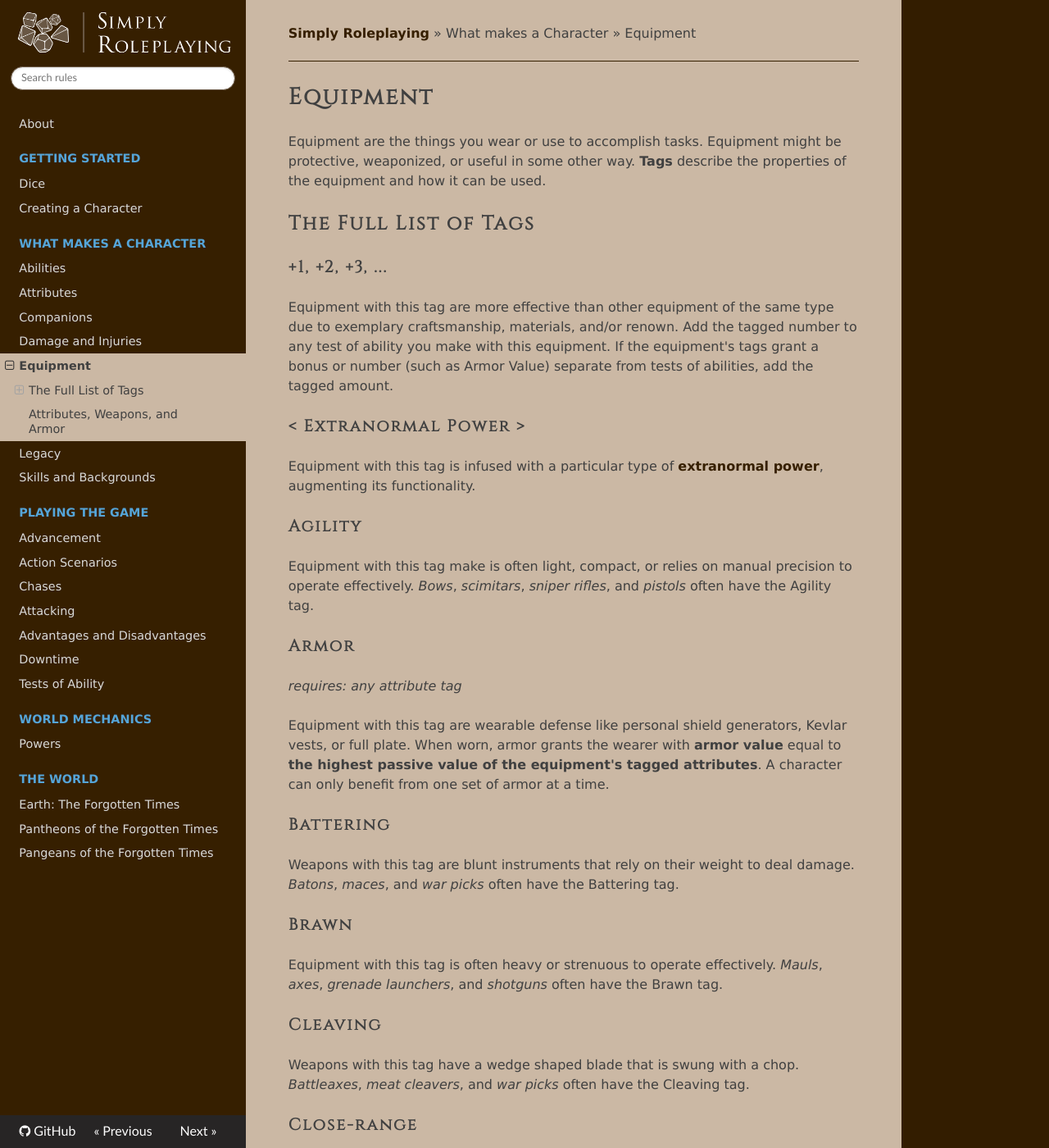
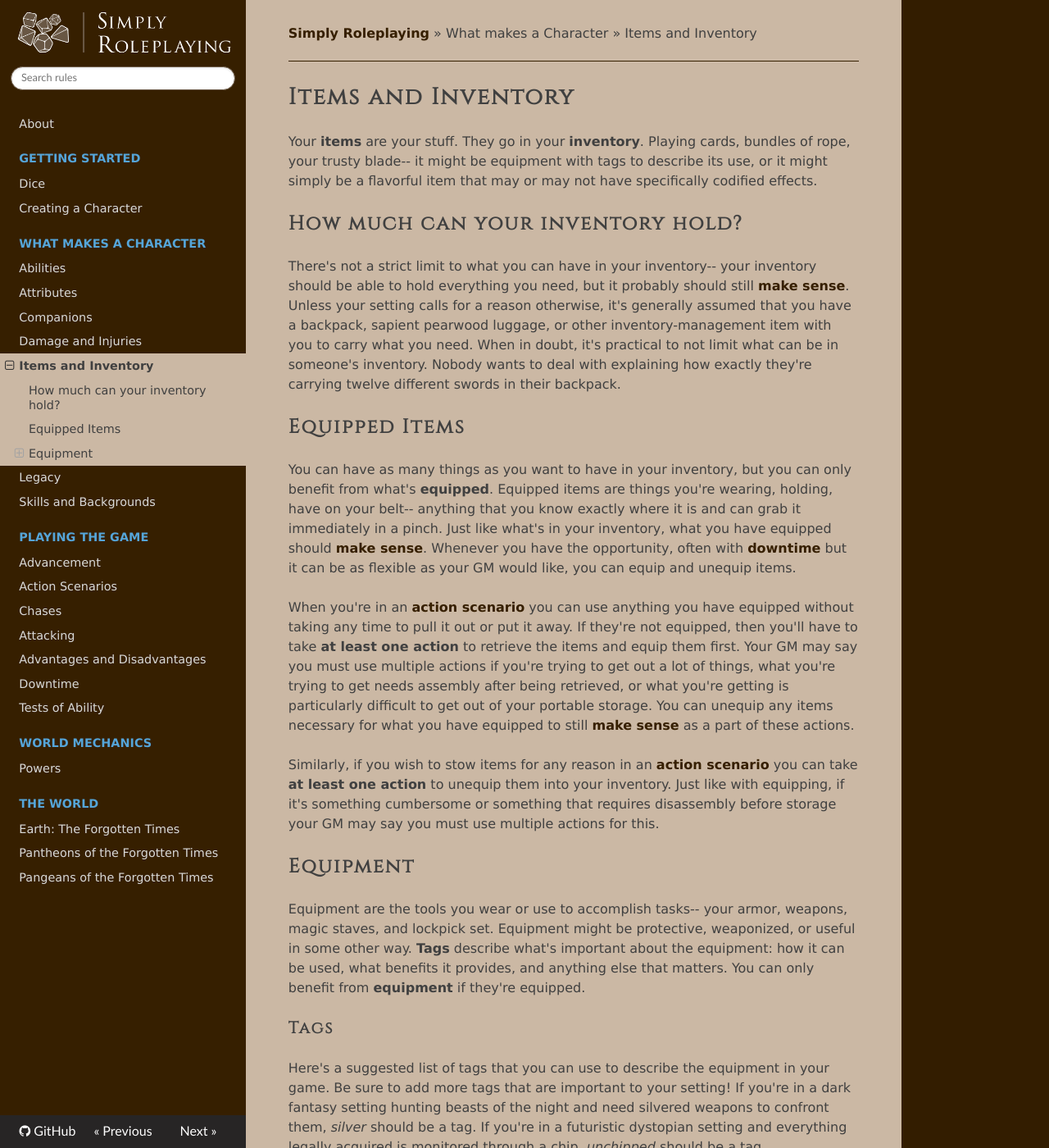
Before and after one commit to TheFifthRider/simply-roleplaying-webapp, an MkDocs documentation site: the page built from docs/character/equipment.md, in a window 1280 px wide and 1400 px high. Shown: the whole window at 82% size. Built offline with MkDocs 1.6.1, drawn with Linux system fonts in a browser that asks for light colours; nearby versions of some CDN libraries; some of the changed text lies outside the part shown.

Commit message:
feat: Adding inventory management to the system

```diff
--- a/docs/character/equipment.md
+++ b/docs/character/equipment.md
@@ -1,118 +1,135 @@
-# Equipment
-
-Equipment are the things you wear or use to accomplish tasks. Equipment might be protective, weaponized, or useful in some other way. **Tags** describe the properties of the equipment and how it can be used.
 
 
+# Items and Inventory
 
-## The Full List of Tags
+Your **items** are your stuff. They go in your **inventory**. Playing cards, bundles of rope, your trusty blade-- it might be equipment with tags to describe its use, or it might simply be a flavorful item that may or may not have specifically codified effects.
 
-### +1, +2, +3, ...
+## How much can your inventory hold?
+
+There's not a strict limit to what you can have in your inventory-- your inventory should be able to hold everything you need, but it probably should still [make sense](../getting_started/dice.md#narrative-truth). Unless your setting calls for a reason otherwise, it's generally assumed that you have a backpack, sapient pearwood luggage, or other inventory-management item with you to carry what you need. When in doubt, it's practical to not limit what can be in someone's inventory. Nobody wants to deal with explaining how exactly they're carrying twelve different swords in their backpack.
+
+## Equipped Items
+
+You can have as many things as you want to have in your inventory, but you can only benefit from what's **equipped**. Equipped items are things you're wearing, holding, have on your belt-- anything that you know exactly where it is and can grab it immediately in a pinch. Just like what's in your inventory, what you have equipped should [make sense](../getting_started/dice.md#narrative-truth). Whenever you have the opportunity, often with [downtime](../gameplay/downtime.md) but it can be as flexible as your GM would like, you can equip and unequip items.
+
+When you're in an [action scenario](../gameplay/action.md) you can use anything you have equipped without taking any time to pull it out or put it away. If they're not equipped, then you'll have to take **at least one action** to retrieve the items and equip them first. Your GM may say you must use multiple actions if you're trying to get out a lot of things, what you're trying to get needs assembly after being retrieved, or what you're getting is particularly difficult to get out of your portable storage. You can unequip any items necessary for what you have equipped to still [make sense](../getting_started/dice.md#narrative-truth) as a part of these actions.
+
+Similarly, if you wish to stow items for any reason in an [action scenario](../gameplay/action.md) you can take **at least one action** to unequip them into your inventory. Just like with equipping, if it's something cumbersome or something that requires disassembly before storage your GM may say you must use multiple actions for this.
+
+## Equipment
+
+Equipment are the tools you wear or use to accomplish tasks-- your armor, weapons, magic staves, and lockpick set. Equipment might be protective, weaponized, or useful in some other way. **Tags** describe what's important about the equipment: how it can be used, what benefits it provides, and anything else that matters. You can only benefit from **equipment** if they're equipped.
+
+### Tags
+
+Here's a suggested list of tags that you can use to describe the equipment in your game. Be sure to add more tags that are important to your setting! If you're in a dark fantasy setting hunting beasts of the night and need silvered weapons to confront them, _silver_ should be a tag. If you're in a futuristic dystopian setting and everything legally acquired is monitored through a chip, _unchipped_ should be a tag.
+
+As a general rule of thumb, **tag things when they need to be tagged**. An iron sword doesn't need to be tagged with _iron_ when an adventurer picks it up, but the instant they start a plot thread of investigating something that's vulnerable to cold iron, it should be.
+
+#### +1, +2, +3, ...
 
 Equipment with this tag are more effective than other equipment of the same type due to exemplary craftsmanship, materials, and/or renown. Add the tagged number to any test of ability you make with this equipment. If the equipment's tags grant a bonus or number (such as Armor Value) separate from tests of abilities, add the tagged amount.
 
-### < Extranormal Power >
+#### < Extranormal Power >
 
 Equipment with this tag is infused with a particular type of [extranormal power](../extras/powers.md), augmenting its functionality.
 
-### Agility
+#### Agility
 
 Equipment with this tag make is often light, compact, or relies on manual precision to operate effectively. _Bows_, _scimitars_, _sniper rifles_, and _pistols_ often have the Agility tag.
 
-### Armor
+#### Armor
 
 _requires: any attribute tag_
 
 Equipment with this tag are wearable defense like personal shield generators, Kevlar vests, or full plate. When worn, armor grants the wearer with **armor value** equal to **the highest passive value of the equipment's tagged attributes**. A character can only benefit from one set of armor at a time.
 
-### Battering
+#### Battering
 
 Weapons with this tag are blunt instruments that rely on their weight to deal damage. _Batons_, _maces_, and _war picks_ often have the Battering tag.
 
-### Brawn
+#### Brawn
 
 Equipment with this tag is often heavy or strenuous to operate effectively. _Mauls_, _axes_, _grenade launchers_, and _shotguns_ often have the Brawn tag.
 
-### Cleaving
+#### Cleaving
+
 Weapons with this tag have a wedge shaped blade that is swung with a chop. _Battleaxes_, _meat cleavers_, and _war picks_ often have the Cleaving tag.
 
-### Close-range
+#### Close-range
 
 Equipment with this tag can be used on targets that are outside of arm's reach but still pretty close, usually between 1.5m and 10m away.
 
-### Concealable
+#### Concealable
+
 Equipment with this tag are small and easy to take out or hide. _Daggers_, _miniature crossbows_, _pistols_, and _brass knuckles_ often have the Concealable tag.
 
-### Focus
+#### Focus
 
 Equipment with this tag can be used to utilize the [extranormal powers](../extras/powers.md) that this weapon is tagged with.
 
-### Hooking
+#### Hooking
 
 Weapons with this tag have curved blades that allow their wielder to hook onto their opponents. _Khopeshes_, _scythes_, and _sickles_ often have the Hooking tag.
 
-### Impaling
+#### Impaling
+
 Weapons with this tag have a sharp point that is stabbed at opponents. _Bayonets_, _rapiers_, and _spears_ often have the Impaling tag.
 
-### Intuition
+#### Intuition
 
 Equipment with this tag is often foreign or complicated in inconsistent ways, requiring keen adaptability to operate effectively. _Alien technology_ and _mental magic catalysts_ often have the Intuition tag.
 
-### Knowledge
+#### Knowledge
 
 Equipment with this tag is often complicated and only able to be effectively operated by someone thoroughly trained in how it works. _Mad science gadgets_, _ancient rituals_, and _physical magic catalysts_ often have the Knowledge tag.
 
-### Large
+#### Large
+
 Equipment with this tag requires two hands to wield effectively. _Rocket launchers_, _mauls_, _longbows_, and _staves_ often have the Large tag.
 
-### Long-range
+#### Long-range
 
 Equipment with this tag can be used on targets a long ways away, usually over 10m away.
 
-### Melee-range
+#### Melee-range
 
 Equipment with this tag can be used against targets who are within arm's reach, usually within 1.5m.
 
-### Payload
+#### Payload
 
 Weapons with this tag fire a heavy or explosive projectile. _Cannons_, _grenade launchers_, and _slings_ often have the Payload tag.
 
-### Precision
+#### Precision
+
 Weapons with this tag fire a swift shot that is deadly when placed perfectly. _Crossbows_, _semi-automatic rifles_, and _slings_ often have the Precision tag.
 
-### Presence
+#### Presence
 
 Equipment with this tag might be sentient and require reasoning with to operate effectively or otherwise somehow utilize the wielder's social aptitudes. _A high maintenance combat support robot_, _a tape recording of the maddening snores of C'thulhu_, or _an arcane book of physically manifesting insults_ might have the Presence tag.
 
-### Repeating
+#### Repeating
+
 Weapons in this tag fire a number of projectiles in rapid succession, bombarding their target. _Automatic rifles_, _hwachas_, and _???_ often have the Repeating tag.
 
-### Shield
+#### Shield
 
 Equipment with this tag are carriable defense, like bucklers, directional forcefields, and riot shields. When carried, shields **increase the character's armor value by 5**.
 
-**Storage**
-
-Equipment with this tag grant an extra column of additional inventory grid slots.
-
-### Slashing
+#### Slashing
 
 Weapons with this tag are weapons that have one or more long, sharp edges that can be used to lacerate. _Hunting knives_, _khopeshes_, and _rapiers_ often have the Slashing tag.
 
-### Spread
+#### Spread
+
 Weapons with this tag fire shrapnel, fire, poison, or other hazards to coat a wide area. _Cannons_, _shotguns_, and _flame-throwers_ often have the Spread tag.
 
-### Weapon
+#### Weapon
 
 _requires: Any attribute tag AND any range tag_
 
 Equipment with this tag are any carried equipment used to attack another character, from table legs to semi-automatic rifles. When carried, weapons grant characters the ability to **perform an attack** with one of the tagged attributes at one of the tagged ranges. More on attacks can be found in [Performing Attacks](../gameplay/attacking.md).
 
-### Will
+#### Will
 
 Equipment with this tag might be painful to operate or otherwise require and amplify the mental fortitude required to get them to work. _A shard of broken glass_, _a covenant magic catalyst_, and _alien biotech integrated into a human_ might have the Will tag.
-
-
-
-## Attributes, Weapons, and Armor
-
-Most real weapons and armor would have one or both of the Agility and Brawn tags. It's not necessary for every setting to have weapons for every attribute, but both the players and the GM should be on the same page regarding which attributes are most commonly tagged on weapons and armor  in the GM's setting.
```
Also changed, not shown: docs/character/inventory.md (deleted, +0 -49 lines).
